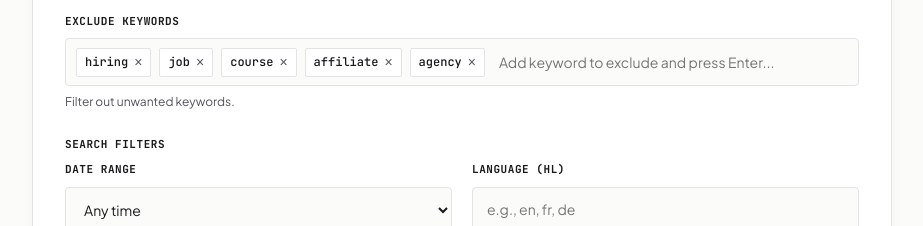
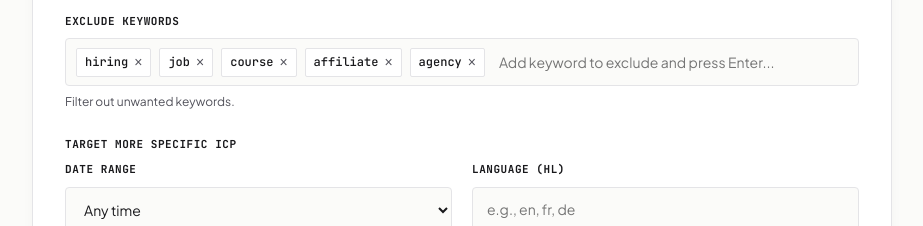
Before and after one commit to Merth1470/ComplaintLead, a website: page public/index.html in a window 1280 px wide. Shown: the part 820-1046 px from the top of the page, without its empty margins (178-1101 px from the left). Drawn offline with Linux system fonts and the light colour scheme; a script that the page names is missing.

Commit message:
search filter replaced with target more specific ICP

```diff
--- a/public/index.html
+++ b/public/index.html
@@ -880,7 +880,7 @@
 
       <!-- SECTION E: Search Filters -->
       <div class="field full">
-        <label>SEARCH FILTERS</label>
+        <label>Target More Specific ICP</label>
         <div class="grid">
           <div class="field">
             <label for="dateFilter">DATE RANGE</label>
```
